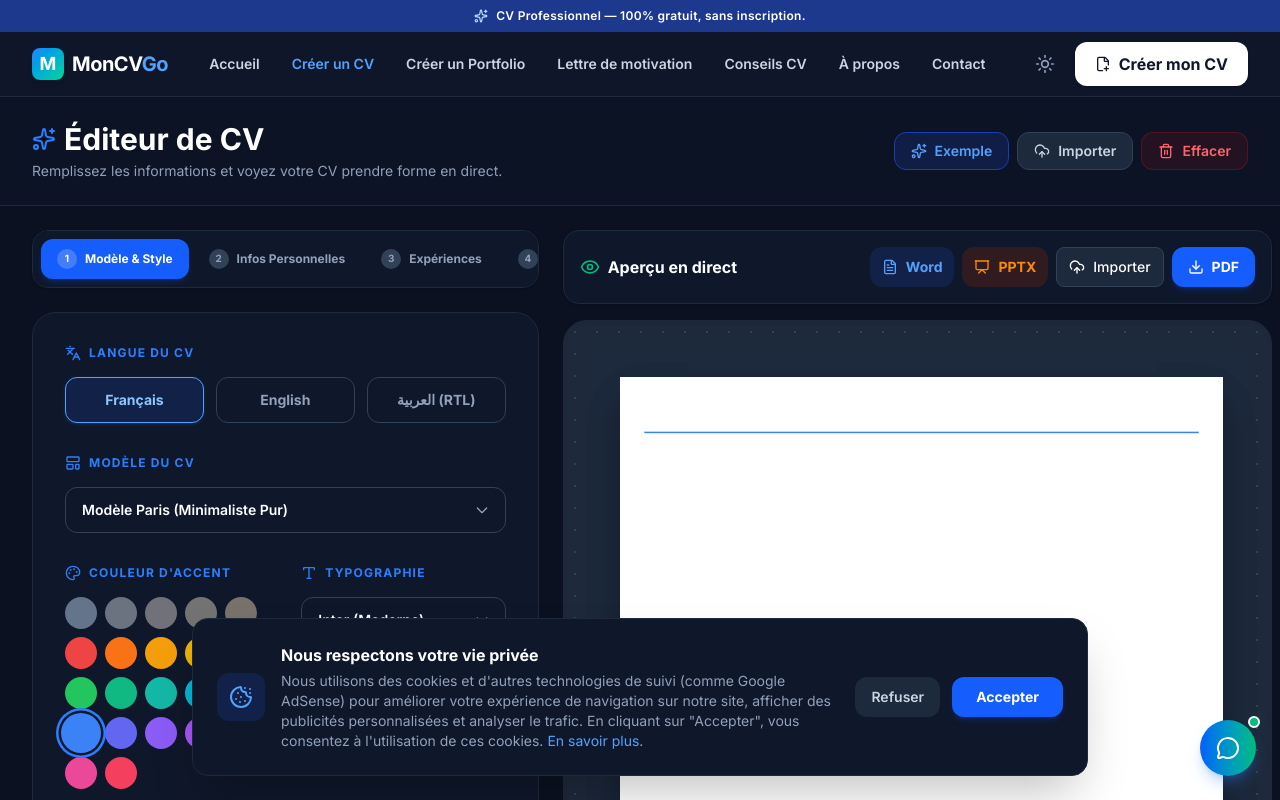
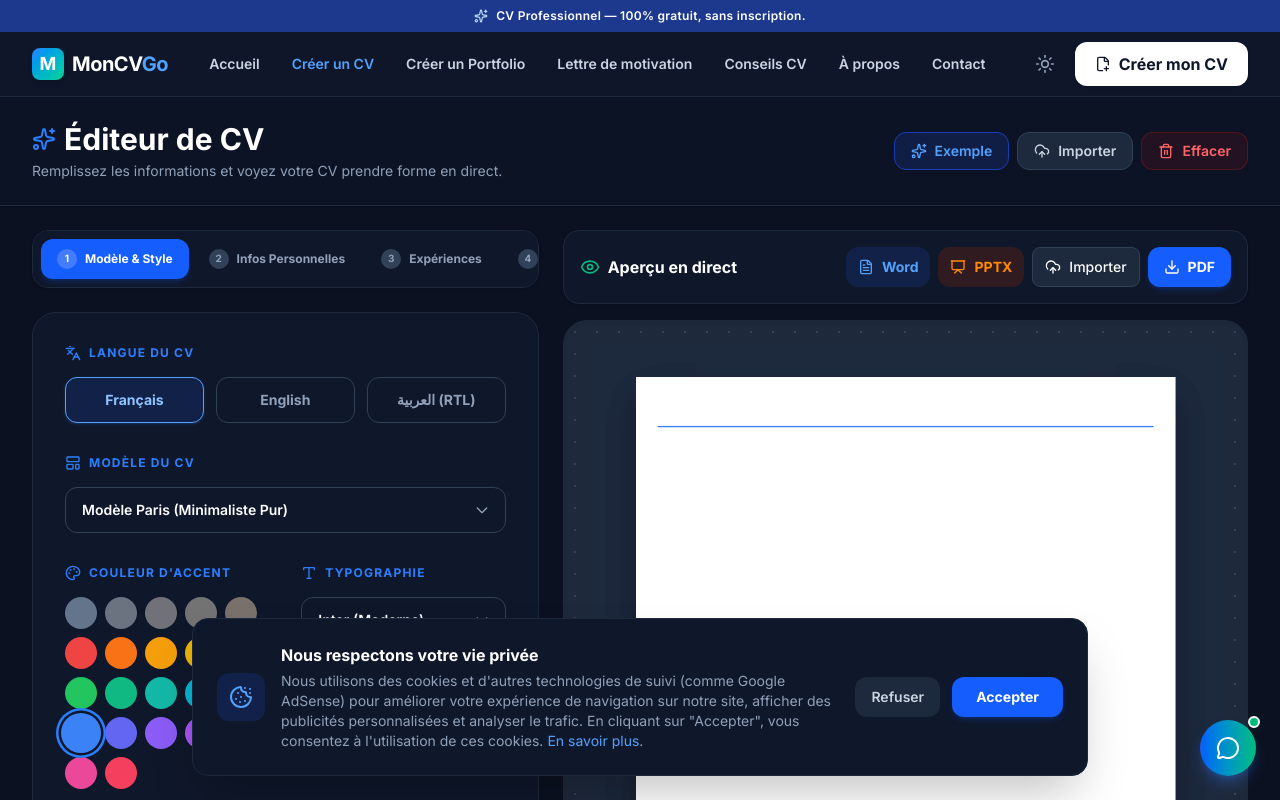
Before and after one commit to dovaphonedz-jpg/mon-cv-go, a React (Vite) app: page /create in a window 1280 px wide. Shown: the top 800 px of the page. Built offline with nearby package versions, Linux system fonts and the light colour scheme; a web font is replaced by a local one.

Commit message:
fix: responsive scaling for preview panels on mobile

```diff
--- a/src/components/cv-preview/CVPreview.jsx
+++ b/src/components/cv-preview/CVPreview.jsx
@@ -12,18 +12,34 @@ const CVPreview = forwardRef((props, ref) => {
   const [cvHeight, setCvHeight] = useState(1123);
 
   useEffect(() => {
-    const handleResize = () => {
-      if (containerRef.current) {
-        const availableWidth = containerRef.current.clientWidth - 32; // 16px padding on each side
-        const a4Width = 794; // 210mm in pixels at 96dpi
-        setScale(Math.min(1, availableWidth / a4Width));
+    if (!containerRef.current) return;
+    const observer = new ResizeObserver((entries) => {
+      for (let entry of entries) {
+        let availableWidth = entry.contentRect.width;
+        if (availableWidth <= 0) {
+          availableWidth = containerRef.current.parentElement.clientWidth;
+        }
+        availableWidth -= 32; // padding
+        if (availableWidth > 50) {
+          const a4Width = 794;
+          setScale(Math.max(0.1, Math.min(1, availableWidth / a4Width)));
+        }
       }
+    });
+    observer.observe(containerRef.current);
+
+    // Fallback if observer misses initial hidden state
+    const timer = setTimeout(() => {
+      if (containerRef.current && containerRef.current.clientWidth > 50) {
+        const a4Width = 794;
+        setScale(Math.max(0.1, Math.min(1, (containerRef.current.clientWidth - 32) / a4Width)));
+      }
+    }, 100);
+
+    return () => {
+      observer.disconnect();
+      clearTimeout(timer);
     };
-
-    // Allow for layout shift then measure
-    setTimeout(handleResize, 50);
-    window.addEventListener('resize', handleResize);
-    return () => window.removeEventListener('resize', handleResize);
   }, []);
 
   useEffect(() => {
--- a/src/components/portfolio-preview/PortfolioPreview.jsx
+++ b/src/components/portfolio-preview/PortfolioPreview.jsx
@@ -12,18 +12,34 @@ const PortfolioPreview = forwardRef((props, ref) => {
   const [cvHeight, setCvHeight] = useState(1123);
 
   useEffect(() => {
-    const handleResize = () => {
-      if (containerRef.current) {
-        const availableWidth = containerRef.current.clientWidth - 32; // 16px padding on each side
-        const a4Width = 794; // 210mm in pixels at 96dpi
-        setScale(Math.min(1, availableWidth / a4Width));
+    if (!containerRef.current) return;
+    const observer = new ResizeObserver((entries) => {
+      for (let entry of entries) {
+        let availableWidth = entry.contentRect.width;
+        if (availableWidth <= 0) {
+          availableWidth = containerRef.current.parentElement.clientWidth;
+        }
+        availableWidth -= 32; // padding
+        if (availableWidth > 50) {
+          const a4Width = 794;
+          setScale(Math.max(0.1, Math.min(1, availableWidth / a4Width)));
+        }
       }
+    });
+    observer.observe(containerRef.current);
+
+    // Fallback if observer misses initial hidden state
+    const timer = setTimeout(() => {
+      if (containerRef.current && containerRef.current.clientWidth > 50) {
+        const a4Width = 794;
+        setScale(Math.max(0.1, Math.min(1, (containerRef.current.clientWidth - 32) / a4Width)));
+      }
+    }, 100);
+
+    return () => {
+      observer.disconnect();
+      clearTimeout(timer);
     };
-
-    // Allow for layout shift then measure
-    setTimeout(handleResize, 50);
-    window.addEventListener('resize', handleResize);
-    return () => window.removeEventListener('resize', handleResize);
   }, []);
 
   useEffect(() => {
--- a/src/pages/CoverLetter.jsx
+++ b/src/pages/CoverLetter.jsx
@@ -1,4 +1,4 @@
-import React, { useState, useRef } from 'react';
+import React, { useState, useRef, useEffect } from 'react';
 import { Sparkles, Trash2, Download, PenLine, Eye } from 'lucide-react';
 import { motion } from 'framer-motion';
 
@@ -22,6 +22,38 @@ export default function CoverLetter() {
 
   const [showPreviewMobile, setShowPreviewMobile] = useState(false);
   const letterRef = useRef(null);
+  const containerRef = useRef(null);
+  const [scale, setScale] = useState(0.7);
+
+  useEffect(() => {
+    if (!containerRef.current) return;
+    const observer = new ResizeObserver((entries) => {
+      for (let entry of entries) {
+        let availableWidth = entry.contentRect.width;
+        if (availableWidth <= 0) {
+          availableWidth = containerRef.current.parentElement.clientWidth;
+        }
+        availableWidth -= 32; // padding
+        if (availableWidth > 50) {
+          const a4Width = 794;
+          setScale(Math.max(0.1, Math.min(1, availableWidth / a4Width)));
+        }
+      }
+    });
+    observer.observe(containerRef.current);
+
+    const timer = setTimeout(() => {
+      if (containerRef.current && containerRef.current.clientWidth > 50) {
+        const a4Width = 794;
+        setScale(Math.max(0.1, Math.min(1, (containerRef.current.clientWidth - 32) / a4Width)));
+      }
+    }, 100);
+
+    return () => {
+      observer.disconnect();
+      clearTimeout(timer);
+    };
+  }, []);
 
   const handleChange = (field, value) => {
     setData(prev => ({ ...prev, [field]: value }));
@@ -230,12 +262,16 @@ export default function CoverLetter() {
           animate={{ opacity: 1, x: 0 }}
           className={`w-full lg:w-1/2 xl:w-7/12 flex flex-col gap-4 ${!showPreviewMobile ? 'hidden lg:flex' : 'flex'}`}
         >
-          <div className="cv-preview-container flex-grow rounded-3xl border border-slate-200 dark:border-slate-800 relative z-10 shadow-inner overflow-auto bg-slate-200 dark:bg-slate-800/50">
+          <div ref={containerRef} className="cv-preview-container flex-grow rounded-3xl border border-slate-200 dark:border-slate-800 relative z-10 shadow-inner overflow-hidden flex justify-center p-4 bg-slate-200 dark:bg-slate-800/50">
             <div
-              ref={letterRef}
-              className="bg-white mx-auto cv-page shadow-2xl relative"
-              style={{ width: '210mm', minHeight: '297mm', padding: '25mm' }}
+              style={{ width: `${794 * scale}px`, height: `${1123 * scale}px` }}
+              className="relative transition-all duration-200"
             >
+              <div
+                ref={letterRef}
+                className="bg-white mx-auto cv-page shadow-2xl absolute top-0 left-0 origin-top-left transition-transform duration-200"
+                style={{ width: '794px', minHeight: '1123px', padding: '25mm', transform: `scale(${scale})` }}
+              >
               {/* Header (Coordonnées) */}
               <div className="flex justify-between items-start text-sm text-gray-800 mb-12 font-inter">
                 <div className="w-1/2">
@@ -285,6 +321,7 @@ export default function CoverLetter() {
                 {data.senderName && <div className="font-bold text-right mr-12 mt-12 text-gray-900">{data.senderName}</div>}
               </div>
 
+              </div>
             </div>
           </div>
         </motion.section>
```
